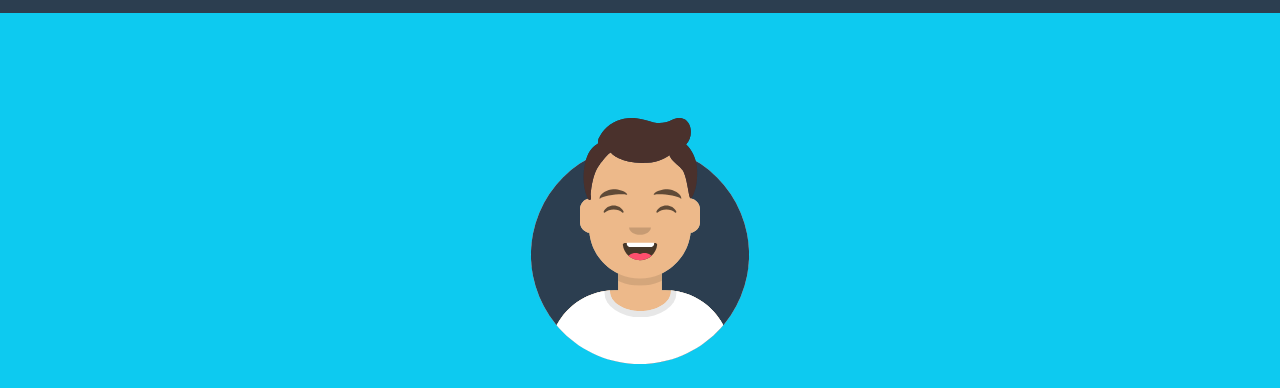
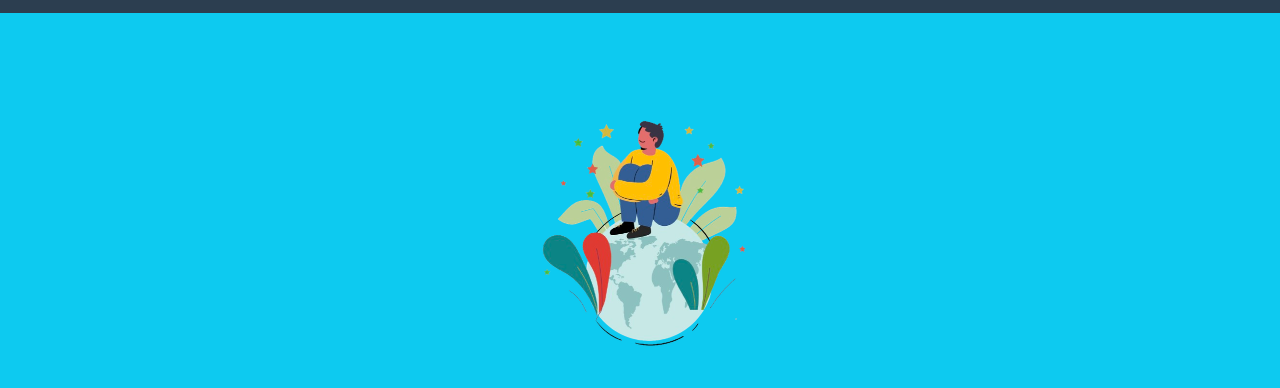
Before and after one commit to slavi0/BringDavid, a plain HTML site: page index.html in a window 1280 px wide. Shown: the part 91-479 px from the top of the page. Drawn offline with nearby package versions, Linux system fonts and the light colour scheme.

Commit message:
Update index.html

```diff
--- a/index.html
+++ b/index.html
@@ -38,7 +38,7 @@
         <header class="masthead bg-primary text-white text-center">
             <div class="container d-flex align-items-center flex-column">
                 <!-- Masthead Avatar Image-->
-                <img class="masthead-avatar mb-5" src="assets/img/avataaars.svg" alt="..." />
+                <img class="masthead-avatar mb-5" src="planetboy.png" alt="..." />
                 <!-- Masthead Heading-->
                 <h1 class="masthead-heading text-uppercase mb-0">Let's bring David back. Together</h1>
                 <!-- Icon Divider-->
```
